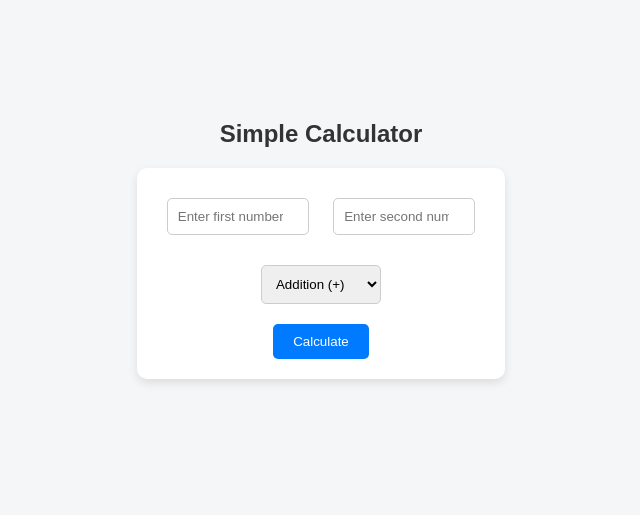
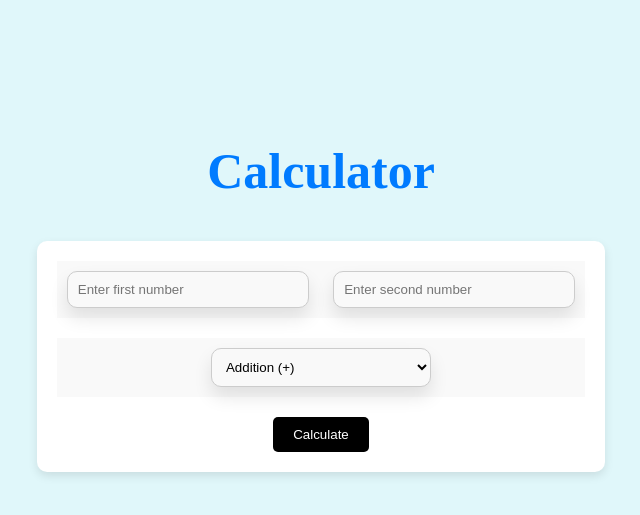
Before and after one commit to deepakn-0603/calculator-app, a Flask app: page / in a window 1280 px wide. Shown: the top 515 px of the page, without its empty margins (319-959 px from the left). Run offline with Flask 3, Linux system fonts and the light colour scheme.

Commit message:
improved version

```diff
--- a/app/static/style.css
+++ b/app/static/style.css
@@ -3,10 +3,14 @@ body {
     background-color: #f4f6f8;
     text-align: center;
     margin-top: 100px;
+    background-color: #e0f7fa;
 }
 
 h2 {
     color: #333;
+    font-size: 50px;
+    font-family: 'Times New Roman', Times, serif;
+    color: #007BFF;
 }
 
 form {
@@ -20,15 +24,33 @@ form {
 input, select {
     padding: 10px;
     margin: 10px;
-    width: 120px;
-    border-radius: 5px;
+    width: 220px;
+    border-radius: 10px;
     border: 1px solid #ccc;
+
+    background-color: #f9f9f9;
+
+    box-shadow: 0px 10px 18px rgba(0.2, 0.2, 0.2, 0.1);
+
+    /* Smooth effect */
+    transition: all 0.5s ease;
 }
 
+/* Hover effect */
+input:hover, select:hover {
+    box-shadow: 0px 6px 12px rgba(0, 0, 0, 0.2);
+}
+
+/* Focus effect (when clicking) */
+input:focus, select:focus {
+    outline: none;
+    border: 1px solid #007bff;
+    box-shadow: 0px 0px 8px rgba(0, 123, 255, 0.5);
+}
 button {
     padding: 10px 20px;
     border: none;
-    background-color: #007BFF;
+    background-color: black;
     color: white;
     border-radius: 5px;
     cursor: pointer;
@@ -47,7 +69,8 @@ h3 {
 }
 
 .input-group {
-    margin-bottom: 10px;
+    margin-bottom: 20px;
+    background-color: #f9f9f9;
 }
 
 .result {
--- a/app/templates/index.html
+++ b/app/templates/index.html
@@ -7,7 +7,7 @@
 <body>
 
     <div class="container">
-        <h2>Simple Calculator</h2>
+        <h2>Calculator</h2>
 
         <form method="POST">
             <div class="input-group">
```
